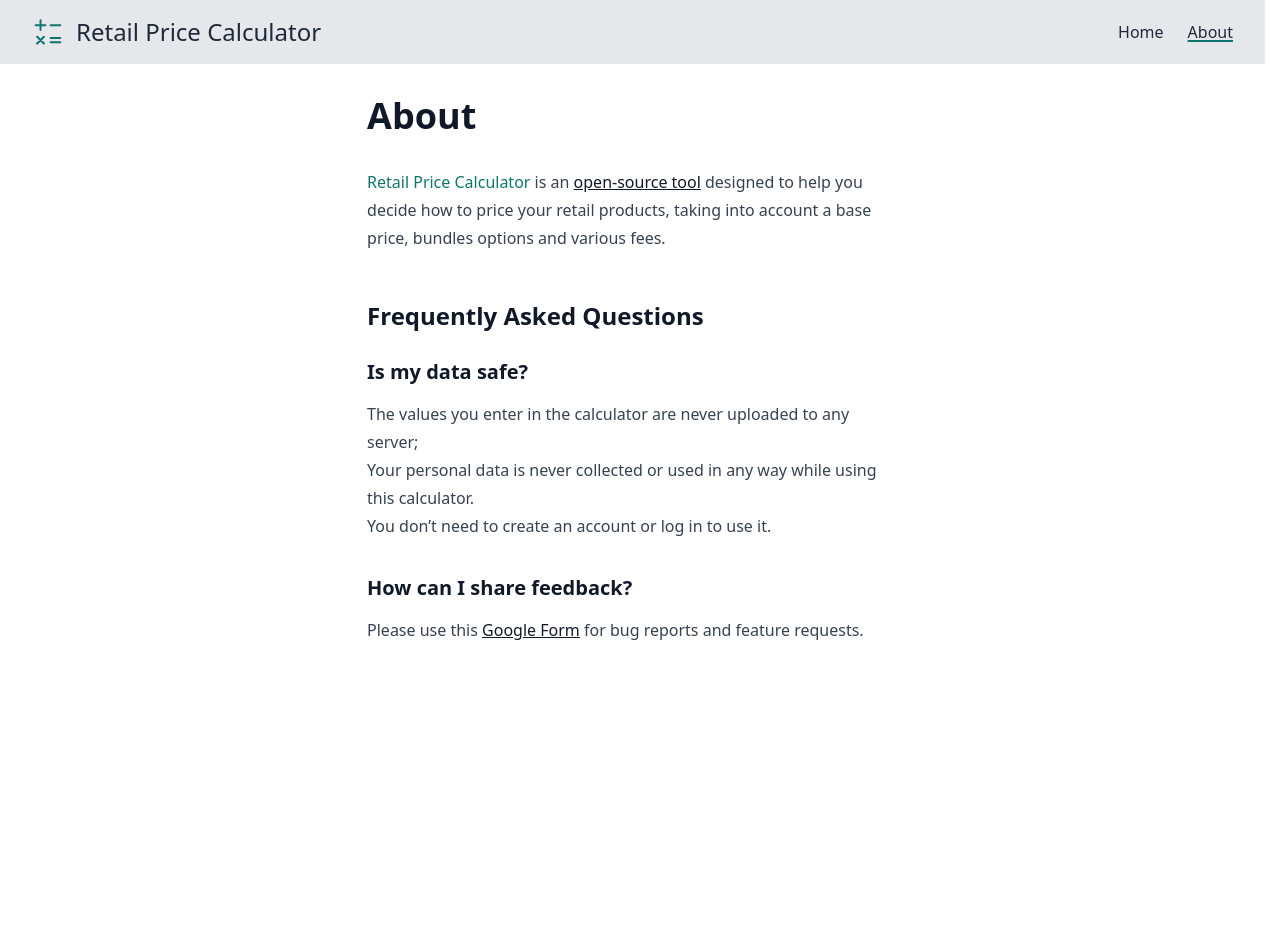
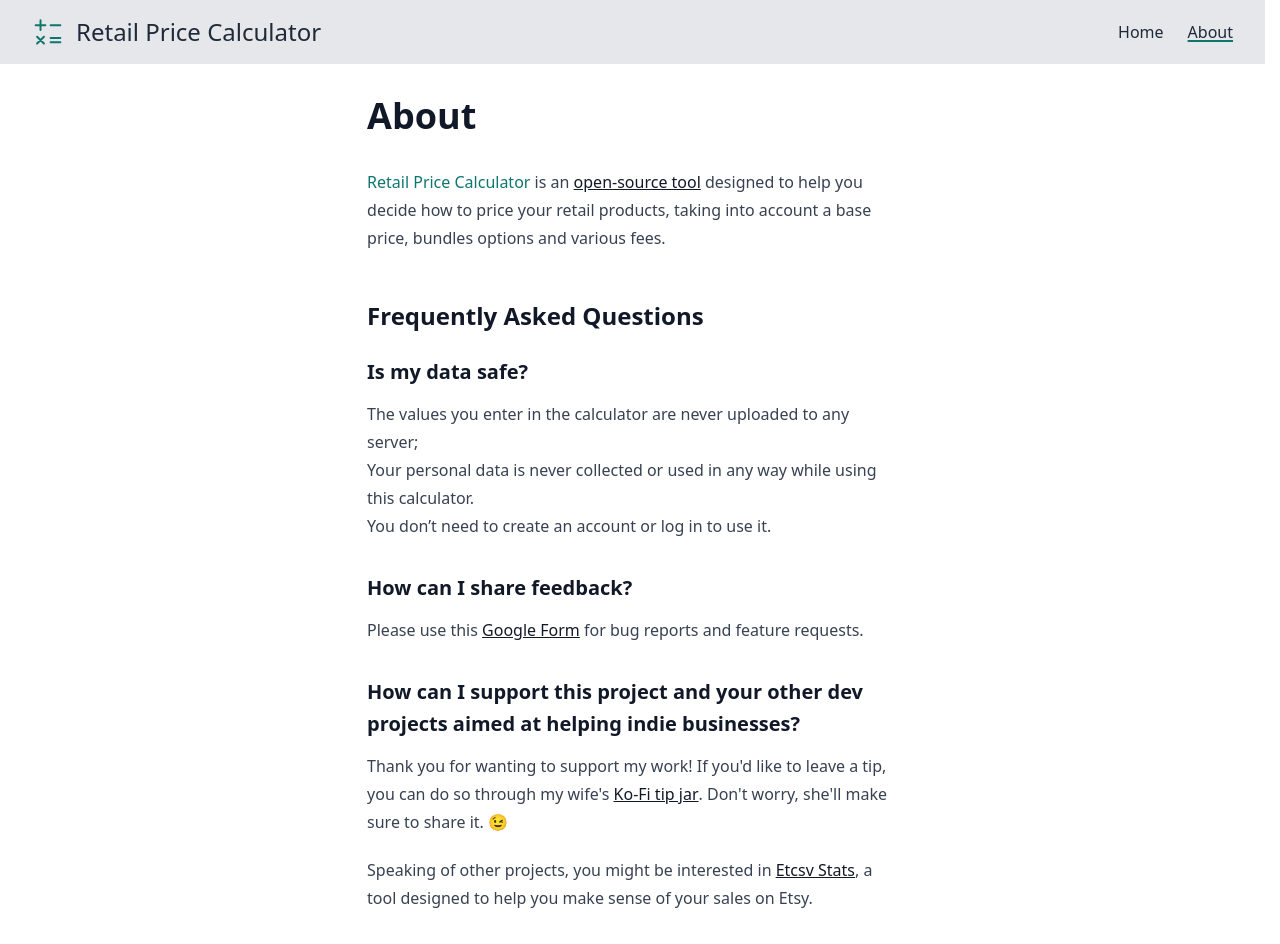
Before and after one commit to loicteixeira/retail-price-calculator, a SvelteKit app: page /about in a window 1280 px wide. Before the commit the page ends 800 px from the top, so only its background shows below. Built offline with nearby package versions, Linux system fonts and the light colour scheme.

Commit message:
Add support section

```diff
--- a/src/routes/about/+page.svelte
+++ b/src/routes/about/+page.svelte
@@ -32,4 +32,20 @@
 		Please use this <a href="https://forms.gle/xrsSzuvchw26hppBA">Google Form</a>
 		for bug reports and feature requests.
 	</p>
+
+	<h3>
+		How can I support this project and your other dev projects aimed at helping indie businesses?
+	</h3>
+
+	<p>
+		Thank you for wanting to support my work! If you'd like to leave a tip, you can do so through my
+		wife's <a href="https://ko-fi.com/abandonambition">Ko-Fi tip jar</a>. Don't worry, she'll make
+		sure to share it. 😉
+	</p>
+
+	<p>
+		Speaking of other projects, you might be interested in
+		<a href="https://etcsv-stats.netlify.app/"> Etcsv Stats </a>, a tool designed to help you make
+		sense of your sales on Etsy.
+	</p>
 </div>
```
